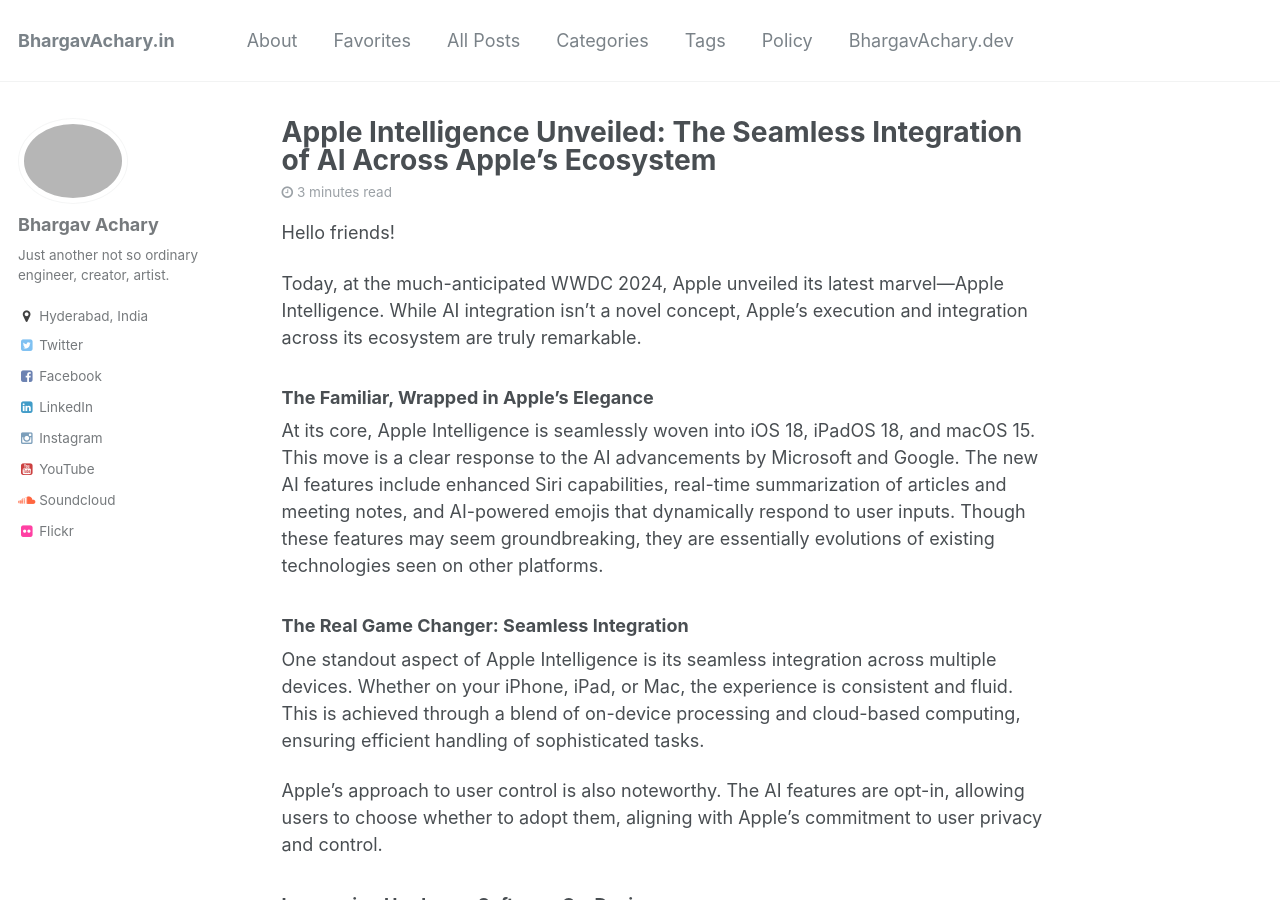
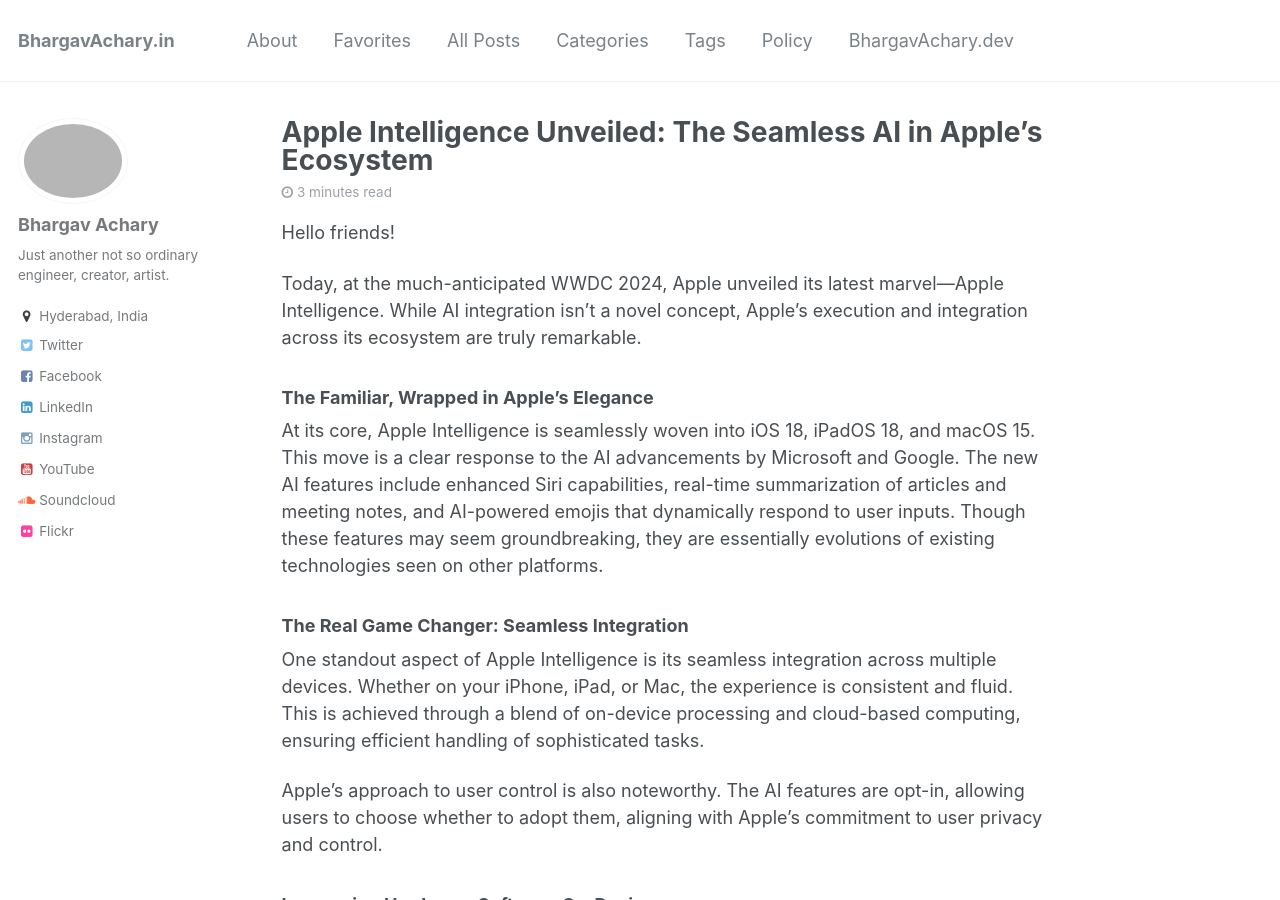
Before and after one commit to bhargavachary/bhargavachary.github.io, a Jekyll site: the page built from _posts/2024-06-11-the-apple-intelligence-unveiled.md, in a window 1280 px wide and 900 px high. Built offline with Jekyll 4.4.1, drawn with Linux system fonts in a browser that asks for light colours; comment, search, counter and statistics services are not loaded.

Commit message:
Update 2024-06-11-the-apple-intelligence-unveiled.md

```diff
--- a/_posts/2024-06-11-the-apple-intelligence-unveiled.md
+++ b/_posts/2024-06-11-the-apple-intelligence-unveiled.md
@@ -1,5 +1,5 @@
 ---
-title: "Apple Intelligence Unveiled: The Seamless Integration of AI Across Apple's Ecosystem"
+title: "Apple Intelligence Unveiled: The Seamless AI in Apple's Ecosystem"
 categories:
   - Technology
   - Innovation
```
